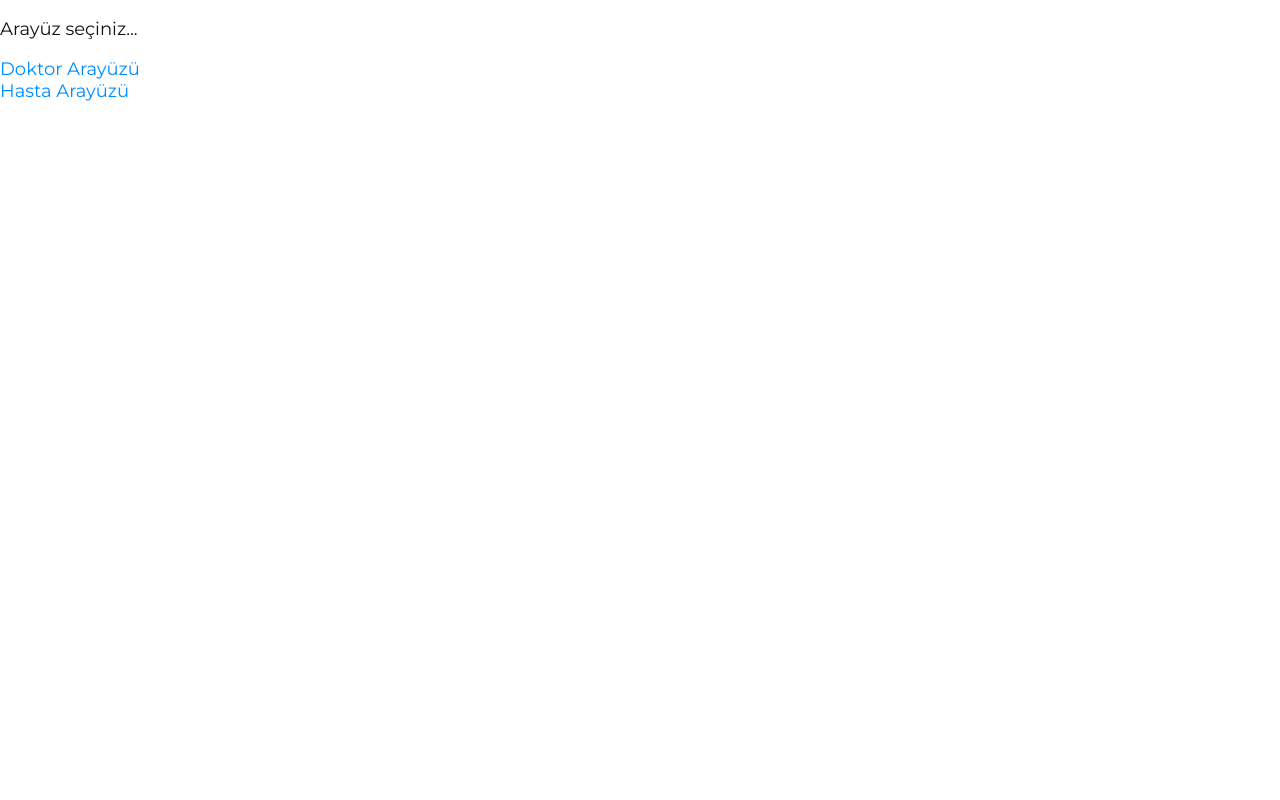
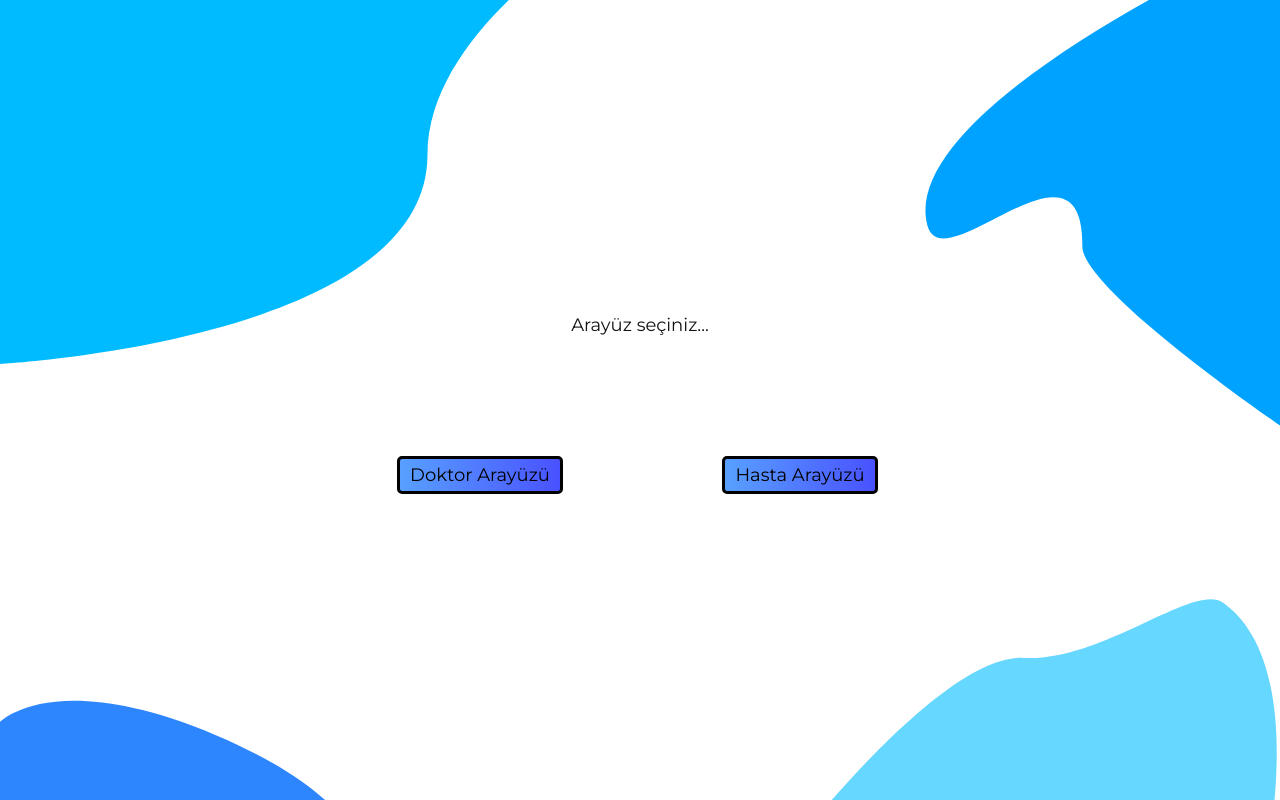
Before and after one commit to Murat-Karakaya/kanser-proje, a React (Vite) app: page / in a window 1280 px wide. Built offline with nearby package versions, Linux system fonts and the light colour scheme.

Commit message:
bunch of stuff

```diff
--- a/src/App.jsx
+++ b/src/App.jsx
@@ -1,6 +1,6 @@
 import Doktor from "./pages/Doktor";
 import Hasta from "./pages/Hasta";
-import Anonymous from "./pages/Anonymous";
+import Anonymous from "./pages/Anonymous/Anonymous";
 
 import { useEffect } from "react";
 import { Route, Routes } from "react-router-dom";
--- a/src/components/ColorSchemeButton/ColorSchemeButton.jsx
+++ b/src/components/ColorSchemeButton/ColorSchemeButton.jsx
@@ -5,7 +5,7 @@ export default (props) => {
     const [isDarkMode, setDarkMode] = useAtom(darkModeAtom)
     return (
         <button {...props} onClick={() => setDarkMode((darkMode) => !darkMode)}>
-            <img height={40} width={"auto"} src={isDarkMode ? "/light-mode-sun.svg" : "/dark-mode-moon.svg"} alt={isDarkMode ? "light-mode-sun" : "dark-mode-moon"} />
+            <img height={40} width={40} src={isDarkMode ? "/light-mode-sun.svg" : "/dark-mode-moon.svg"} alt={isDarkMode ? "light-mode-sun" : "dark-mode-moon"} />
         </button>
     )
 }
--- a/src/components/pageContents/doktorContents/Dijitallestirme.jsx
+++ /dev/null
@@ -1,5 +0,0 @@
-export default ()=>{
-    return(
-        <h1>Dijitalleşmiş Veriler</h1>
-    )
-}
--- a/src/components/pageContents/doktorContents/Konsultasyon.jsx
+++ /dev/null
@@ -1,5 +0,0 @@
-export default ()=>{
-    return(
-            <h1>Konsultasyon Merkezi</h1>
-    )
-}
--- a/src/components/pageContents/doktorContents/Portal.jsx
+++ b/src/components/pageContents/doktorContents/Portal.jsx
@@ -19,15 +19,7 @@ export default ()=>{
                     <h3>Hastalarım</h3>
                     <p>Lorem, ipsum dolor sit amet consectetur adipisicing elit. Illum dolor, ea obcaecati quaerat vel tempora aperiam adipisci nihil fugiat sequi? Similique itaque.</p>
                 </button>
-                <button onClick={() => setPageId(2)} style={{"--order":"1"}} className="card" >
-                    <h3>Konsultasyon Merkezi</h3>
-                    <p>Lorem, ipsum dolor sit amet consectetur adipisicing elit. Illum dolor, ea obcaecati quaerat vel tempora aperiam adipisci nihil fugiat sequi? Similique itaque.</p>
-                </button>
-                <button onClick={() => setPageId(3)} style={{"--order":"2"}} className="card" >
-                    <h3>Dijitalleşmiş Veriler</h3>
-                    <p>Lorem, ipsum dolor sit amet consectetur adipisicing elit. Illum dolor, ea obcaecati quaerat vel tempora aperiam adipisci nihil fugiat sequi? Similique itaque.</p>
-                </button>
-                <button onClick={() => setPageId(4)} style={{"--order":"3"}} className="card" >
+                <button onClick={() => setPageId(2)} style={{"--order":"3"}} className="card" >
                     <h3>Kanser Teşhis Uygulamaları</h3>
                     <p>Lorem, ipsum dolor sit amet consectetur adipisicing elit. Illum dolor, ea obcaecati quaerat vel tempora aperiam adipisci nihil fugiat sequi? Similique itaque.</p>
                 </button>
--- a/src/components/pageContents/hastaContents/Dijitallestirme.jsx
+++ /dev/null
@@ -1,5 +0,0 @@
-export default ()=>{
-    return(
-            <h1>Dijitalleşmiş Veriler</h1>
-    )
-}
--- a/src/components/pageContents/hastaContents/Portal.jsx
+++ b/src/components/pageContents/hastaContents/Portal.jsx
@@ -20,11 +20,7 @@ export default ()=>{
                     <h3>Sonuçlarım</h3>
                     <p>Lorem, ipsum dolor sit amet consectetur adipisicing elit. Illum dolor, ea obcaecati quaerat vel tempora aperiam adipisci nihil fugiat sequi? Similique itaque.</p>
                 </button>
-                <button onClick={() => setPageId(2)} style={{"--order":"1"}} className="ordered card" >
-                    <h3>Dijitalleşmiş Veriler</h3>
-                    <p>Lorem, ipsum dolor sit amet consectetur adipisicing elit. Illum dolor, ea obcaecati quaerat vel tempora aperiam adipisci nihil fugiat sequi? Similique itaque.</p>
-                </button>
-                <button onClick={() => setPageId(3)} style={{"--order":"2"}} className="ordered card" >
+                <button onClick={() => setPageId(2)} style={{"--order":"2"}} className="ordered card" >
                     <h3>Form Doldurma</h3>
                     <p>Lorem, ipsum dolor sit amet consectetur adipisicing elit. Illum dolor, ea obcaecati quaerat vel tempora aperiam adipisci nihil fugiat sequi? Similique itaque.</p>
                 </button>
--- a/src/pages/Anonymous.jsx
+++ /dev/null
@@ -1,13 +0,0 @@
-import { Link } from "react-router-dom"
-
-export default () => {
-    return (
-        <>
-        <p>
-            Arayüz seçiniz...
-        </p>
-        <button><Link className="coolUnderline" style={{"--tagColor":"rgb(0, 140, 255)"}} to="/doktor">Doktor Arayüzü</Link></button>
-        <button><Link className="coolUnderline" style={{"--tagColor":"rgb(0, 140, 255)"}} to="/hasta">Hasta Arayüzü</Link></button>
-        </>
-    )
-}
--- /dev/null
+++ b/src/pages/Anonymous/Anonymous.css
@@ -0,0 +1,30 @@
+#anonymous-page-container {
+    background-image: url("/anonymous-page.svg");
+    background-repeat: no-repeat;
+    background-size: cover;
+    background-position: center;
+    height: 100vh;
+    width: 100vw;
+    display: grid;
+    place-items: center;
+}
+#anonymous-page {
+    background: none;
+    height: 300px;
+    width: clamp(280px, 50%, 680px);
+    display: grid;
+    place-items: center;
+    grid-template-rows: 1fr 1fr;
+    grid-template-columns: 1fr 1fr;
+}
+
+#first-paragraph {
+    grid-column: 1 / span 2;
+}
+
+.button-like-component {
+    padding: 5px 10px;
+    border: 3px solid var(--page-line);
+    background: var(--nav-backround);
+    border-radius: 5px;
+}
--- /dev/null
+++ b/src/pages/Anonymous/Anonymous.jsx
@@ -0,0 +1,27 @@
+import { Link } from "react-router-dom"
+import "./Anonymous.css"
+
+export default () => {
+    return (
+        <div id="anonymous-page-container">
+            <div id="anonymous-page">
+                <p id="first-paragraph">
+                    Arayüz seçiniz...
+                </p>
+
+                <Link
+                className="button-like-component coolUnderline"
+                style={{"--tagColor":"var(--page-line)"}}
+                to="/doktor">
+                    Doktor Arayüzü
+                </Link>
+                <Link
+                className="button-like-component coolUnderline"
+                style={{"--tagColor":"var(--page-line)"}}
+                to="/hasta">
+                    Hasta Arayüzü
+                </Link>
+            </div>
+        </div>
+    )
+}
--- a/src/pages/Doktor.jsx
+++ b/src/pages/Doktor.jsx
@@ -2,20 +2,16 @@ import Nav from "../components/nav/nav"
 import PageContainer from "../components/pageContainer/pageContainer"
 
 import Portal from "../components/pageContents/doktorContents/Portal"
-import Konsultasyon from "../components/pageContents/doktorContents/Konsultasyon"
 import Hastalarim from "../components/pageContents/doktorContents/Hastalarim"
 import KanserTeshis from "../components/pageContents/doktorContents/KanserTeshis"
-import Dijitallestirme from "../components/pageContents/doktorContents/Dijitallestirme"
 
 export default () => {
     return (
         <>
-        <Nav buttonValues={["Portal", "Hastalarım", "Konsultasyon", "Dijitalleştirme", "Kanser Teşhisi"]}/>
+        <Nav buttonValues={["Portal", "Hastalarım", "Kanser Teşhisi"]}/>
         <PageContainer>
             <Portal/>
             <Hastalarim/>
-            <Konsultasyon />
-            <Dijitallestirme/>
             <KanserTeshis/>
         </PageContainer>
         </>
--- a/src/pages/Hasta.jsx
+++ b/src/pages/Hasta.jsx
@@ -2,17 +2,15 @@ import Nav from "../components/nav/nav"
 import PageContainer from "../components/pageContainer/pageContainer"
 import Portal from "../components/pageContents/hastaContents/Portal"
 import Sonuclarim from "../components/pageContents/hastaContents/Sonuclarim"
-import Dijitallestirme from "../components/pageContents/hastaContents/Dijitallestirme"
 import Form from "../components/pageContents/hastaContents/Form"
 
 export default () => {
     return (
         <>
-        <Nav buttonValues={["Portal", "Sonuçlarım", "Dijitalleştirme", "Form Doldur"]}/>
+        <Nav buttonValues={["Portal", "Sonuçlarım", "Form Doldur"]}/>
         <PageContainer>
             <Portal/>
             <Sonuclarim/>
-            <Dijitallestirme/>
             <Form />
         </PageContainer>
         </>
```
Also changed, not shown: public/anonymous-page.svg (added).
